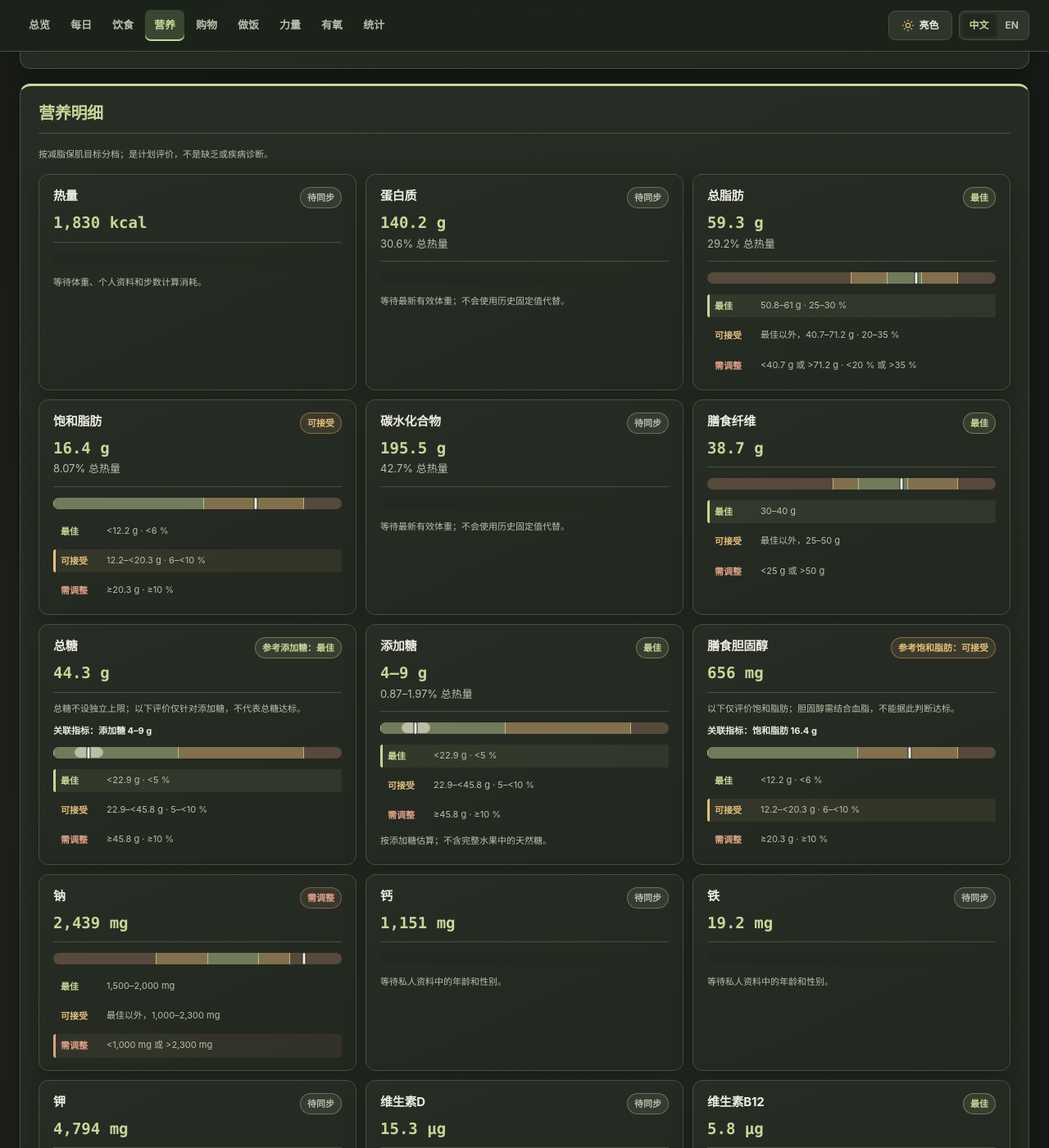
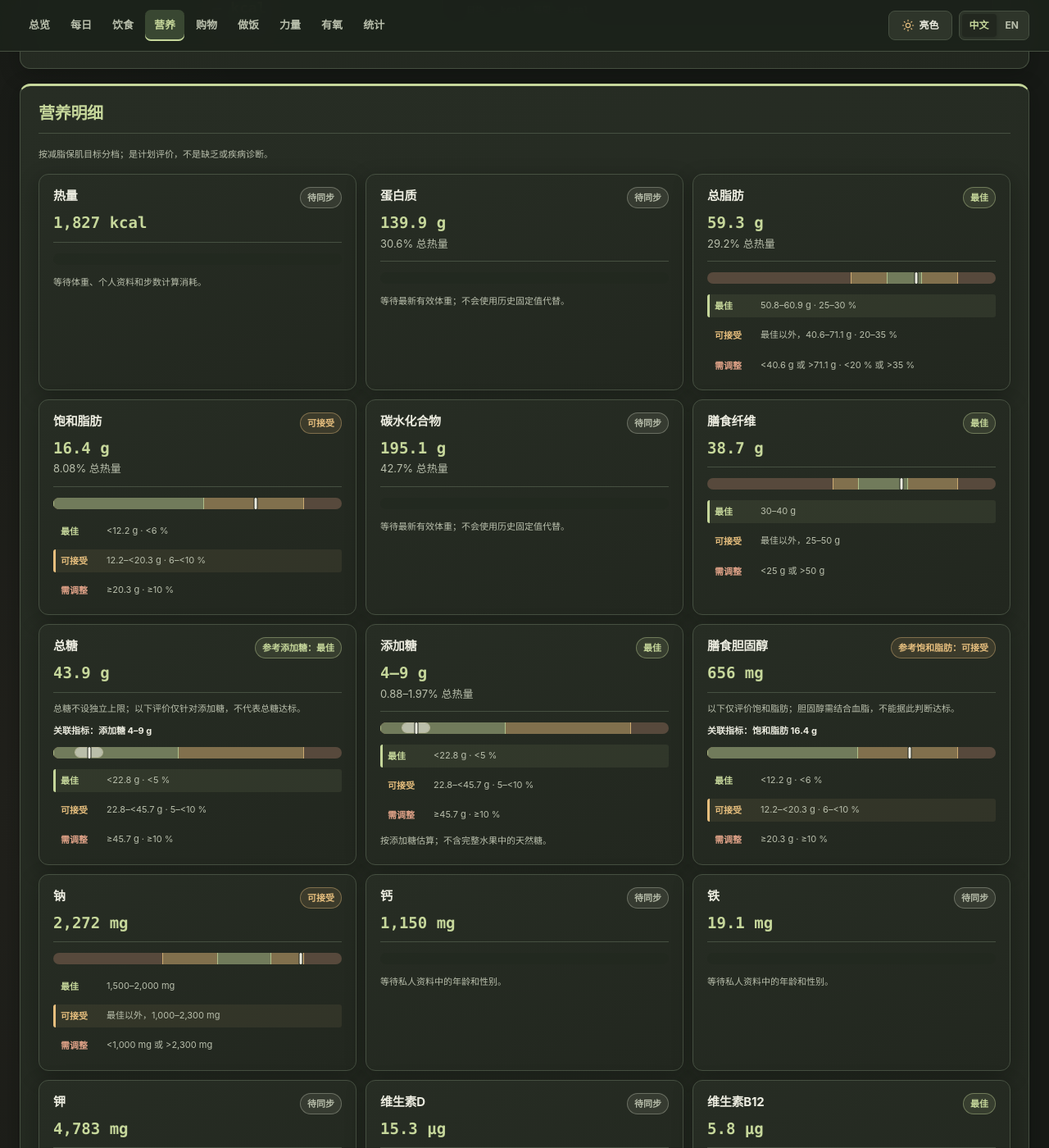
Before and after one commit to yunhaixiang/fitness, a Jekyll site: the page built from plans/plan-2/stats.md, in a window 1280 px wide and 1400 px high, scrolled down 2732 px. Shown: the whole window at 82% size. Built offline with Jekyll 4.4.1, drawn with Linux system fonts in a browser that asks for light colours; some of the changed text lies outside the part shown.

Commit message:
Remove redundant salty seasonings from Plan 2 curry

```diff
--- a/plans/plan-2/stats.md
+++ b/plans/plan-2/stats.md
@@ -12,7 +12,7 @@ nutrition: true
 
 <figure class="nutrition-overview" aria-label="每日能量与每周赤字或盈余">
   <div class="nutrition-overview-main">
-    <div class="nutrition-ring" style="--intake-share:80.9%" aria-label="每日摄入与消耗">
+    <div class="nutrition-ring" style="--intake-share:80.8%" aria-label="每日摄入与消耗">
       <div class="nutrition-ring-center">
         <span data-energy-label="dailyDeficit">日均能量差</span>
         <strong data-energy="dailyDeficit">— <small>kcal／天</small></strong>
@@ -20,7 +20,7 @@ nutrition: true
     </div>
     <div class="nutrition-overview-key">
       <p class="nutrition-overview-eyebrow">能量概览 · 不含放纵餐</p>
-      <div class="nutrition-key-row nutrition-key-intake"><span>日均摄入</span><strong>1,830 <small>kcal／天</small></strong></div>
+      <div class="nutrition-key-row nutrition-key-intake"><span>日均摄入</span><strong>1,827 <small>kcal／天</small></strong></div>
       <div class="nutrition-key-row nutrition-key-burn"><span>日均消耗</span><strong data-energy="dailyBurn">— <small>kcal／天</small></strong></div>
       <div class="nutrition-key-row nutrition-key-deficit"><span data-energy-label="dailyDeficit">日均能量差</span><strong data-energy="dailyDeficit">— <small>kcal／天</small></strong></div>
       <div class="nutrition-key-row"><span data-energy-label="weeklyDeficit">每周能量差</span><strong data-energy="weeklyDeficit">— <small>kcal</small></strong></div>
@@ -107,12 +107,12 @@ nutrition: true
 <tbody>
 <tr data-nutrient="energy">
 <td>热量</td>
-<td style="text-align: right;">1,830 kcal</td>
+<td style="text-align: right;">1,827 kcal</td>
 <td>—</td>
 </tr>
 <tr data-macro="protein" data-nutrient="protein">
 <td>蛋白质</td>
-<td style="text-align: right;">140.2 g</td>
+<td style="text-align: right;">139.9 g</td>
 <td>—</td>
 </tr>
 <tr data-macro="fat" data-nutrient="fat">
@@ -127,7 +127,7 @@ nutrition: true
 </tr>
 <tr data-macro="carbs" data-nutrient="carbs">
 <td>碳水化合物</td>
-<td style="text-align: right;">195.5 g</td>
+<td style="text-align: right;">195.1 g</td>
 <td>—</td>
 </tr>
 <tr data-nutrient="fibre">
@@ -137,7 +137,7 @@ nutrition: true
 </tr>
 <tr data-nutrient="sugar">
 <td>总糖</td>
-<td style="text-align: right;">44.3 g</td>
+<td style="text-align: right;">43.9 g</td>
 <td>—</td>
 </tr>
 <tr data-nutrient="addedSugar">
@@ -152,22 +152,22 @@ nutrition: true
 </tr>
 <tr data-nutrient="sodium">
 <td>钠</td>
-<td style="text-align: right;">2,439 mg</td>
+<td style="text-align: right;">2,272 mg</td>
 <td>—</td>
 </tr>
 <tr data-nutrient="calcium">
 <td>钙</td>
-<td style="text-align: right;">1,151 mg</td>
+<td style="text-align: right;">1,150 mg</td>
 <td>—</td>
 </tr>
 <tr data-nutrient="iron">
 <td>铁</td>
-<td style="text-align: right;">19.2 mg</td>
+<td style="text-align: right;">19.1 mg</td>
 <td>—</td>
 </tr>
 <tr data-nutrient="potassium">
 <td>钾</td>
-<td style="text-align: right;">4,794 mg</td>
+<td style="text-align: right;">4,783 mg</td>
 <td>—</td>
 </tr>
 <tr data-nutrient="vitaminD">
```
Also changed, not shown: _data/meal_plan_content/plan-2/metrics.yml (+4 -4 lines), _data/meal_plan_content/plan-2/nutrition.json (+8 -8 lines), _data/meal_plan_content/plan-2/provenance.json (+50 -1 lines), plans/plan-2/cooking.md (+2 -2 lines), plans/plan-2/shopping.md (+0 -12 lines).
